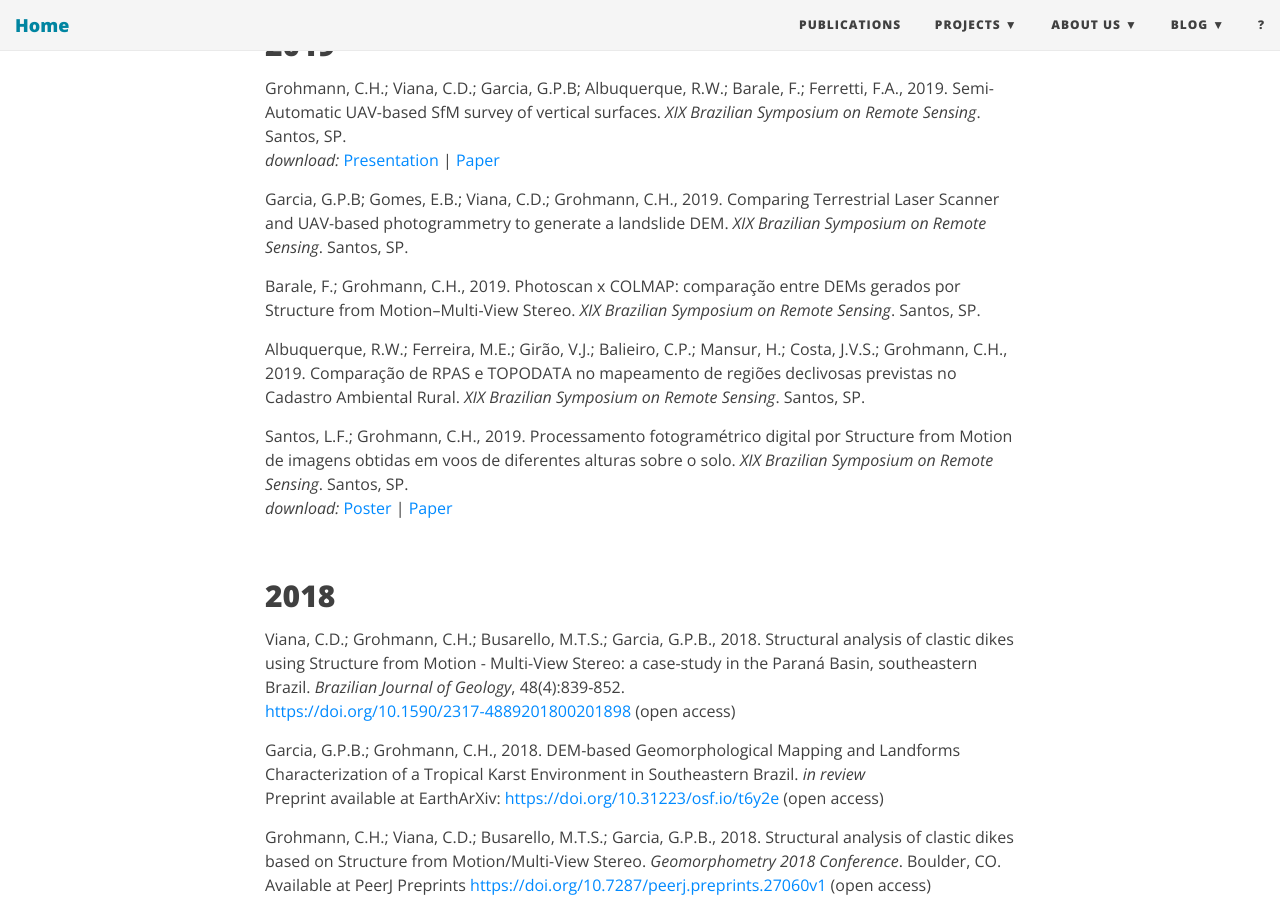
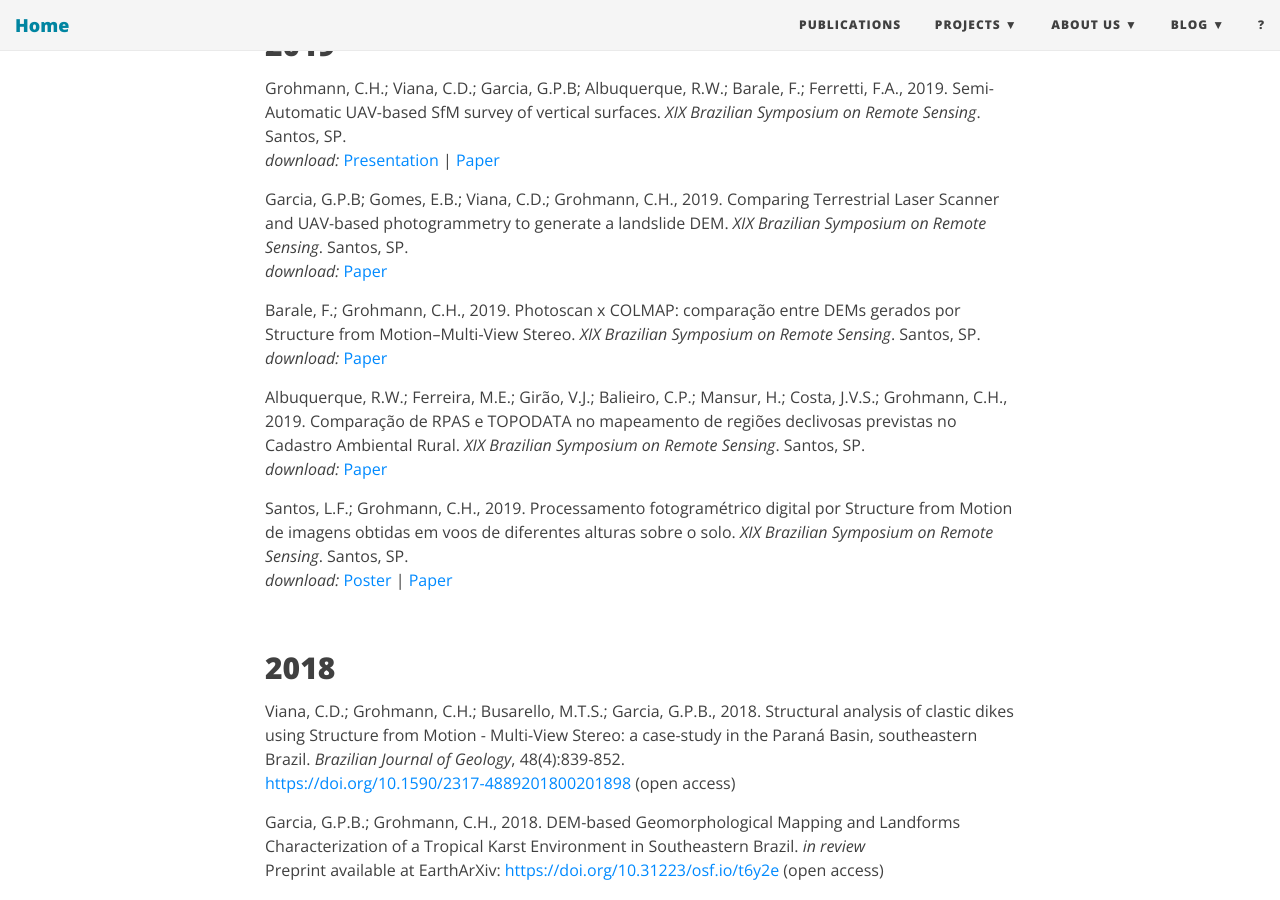
Before and after one commit to SPAMLab/SPAMLab.github.io, a Jekyll site: the page built from publications.md, in a window 1280 px wide and 900 px high, scrolled down 381 px. Built offline with Jekyll 4.4.1, drawn with Linux system fonts in a browser that asks for light colours; nearby versions of some CDN libraries.

Commit message:
added pdfs

```diff
--- a/publications.md
+++ b/publications.md
@@ -13,14 +13,16 @@ Note: This page shows the publications by Prof. Carlos Grohmann and his students
 *download:* [Presentation]({{site.baseurl}}/pub/SBSR/Grohmann_etal_2019_SBSR_sfm_vertical_surfaces_litchi_presentation.pdf) | [Paper]({{site.baseurl}}/pub/SBSR/Grohmann_etal_2019_SBSR_sfm_vertical_surfaces_litchi_paper.pdf)
 
 <a name="sbsr_cunha"></a>Garcia, G.P.B; Gomes, E.B.; Viana, C.D.; Grohmann, C.H., 2019. Comparing Terrestrial Laser Scanner and UAV-based photogrammetry to generate a landslide DEM. _XIX Brazilian Symposium on Remote Sensing_. Santos, SP.
+*download:* [Paper]({{site.baseurl}}/pub/SBSR/Garcia_etal_2019_SBSR_tls_uav_landslide_paper.pdf)
 
 <a name="sbsr_relogio"></a>Barale, F.; Grohmann, C.H., 2019. Photoscan x COLMAP: comparação entre DEMs gerados por Structure from Motion--Multi-View Stereo. _XIX Brazilian Symposium on Remote Sensing_. Santos, SP.
+*download:* [Paper]({{site.baseurl}}/pub/SBSR/Barale_Grohmann_2019_SBSR_photoscan_colmap_paper.pdf)
 
 <a name="sbsr_car"></a>Albuquerque, R.W.; Ferreira, M.E.; Girão, V.J.; Balieiro, C.P.; Mansur, H.; Costa, J.V.S.; Grohmann, C.H., 2019. Comparação de RPAS e TOPODATA no mapeamento de regiões declivosas previstas no Cadastro Ambiental Rural. _XIX Brazilian Symposium on Remote Sensing_. Santos, SP.
+*download:* [Paper]({{site.baseurl}}/pub/SBSR/Albuquerque_etal_2019_SBSR_rpas_topodata_car_paper.pdf)
 
 <a name="sbsr_alturas"></a>Santos, L.F.; Grohmann, C.H., 2019. Processamento fotogramétrico digital por Structure from Motion de imagens obtidas em voos de diferentes alturas sobre o solo. _XIX Brazilian Symposium on Remote Sensing_. Santos, SP.
 *download:* [Poster]({{site.baseurl}}/pub/SBSR/Santos_Grohmann_2019_SBSR_vant_alturas_voos_poster.pdf) | [Paper]({{site.baseurl}}/pub/SBSR/Santos_Grohmann_2019_SBSR_vant_alturas_voos_paper.pdf)
-
 
 
 &nbsp;
```
Also changed, not shown: 3 other files.
